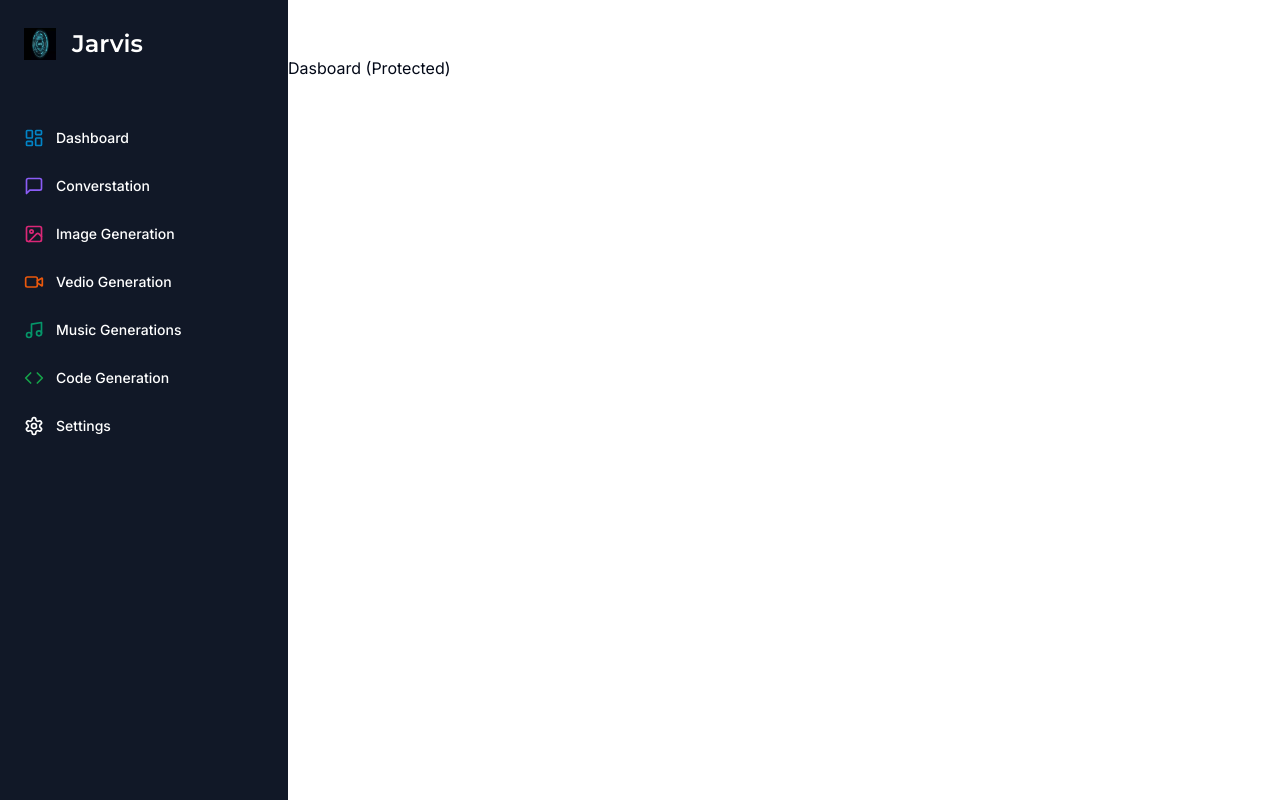
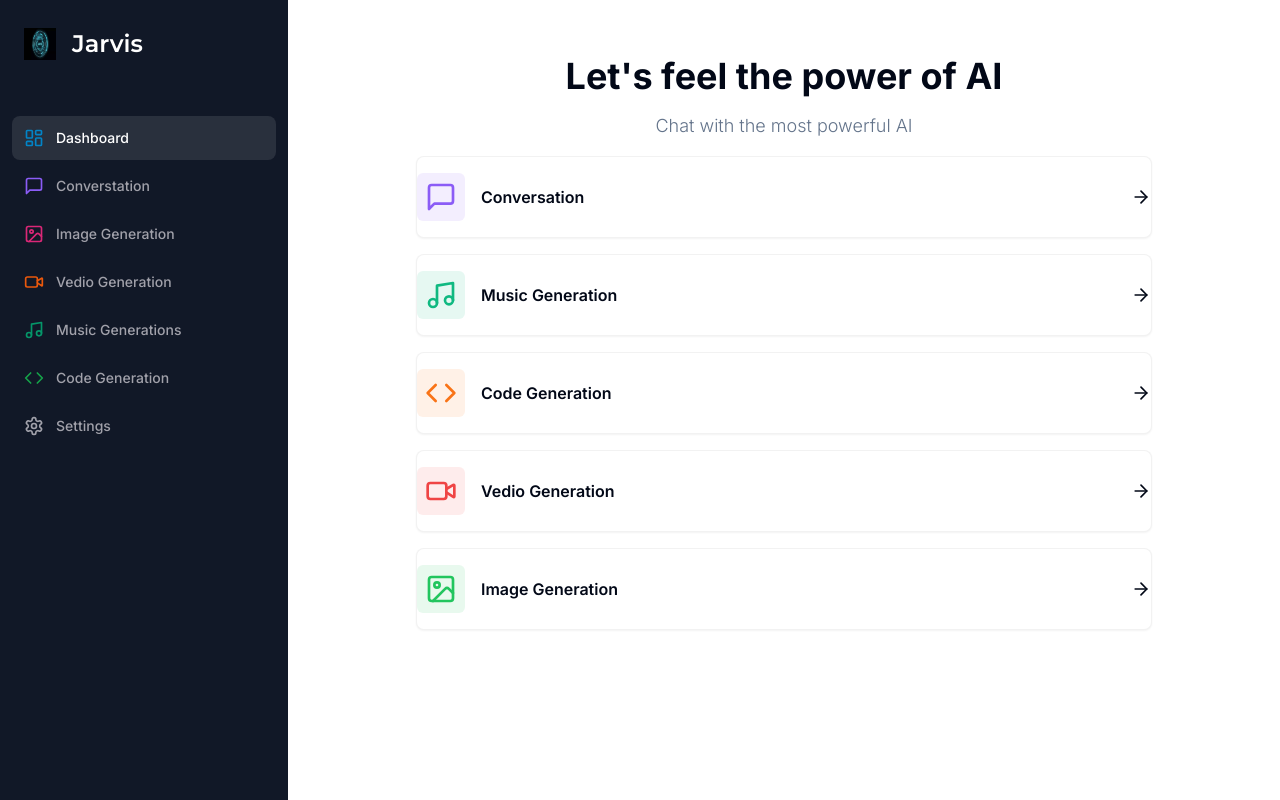
Before and after one commit to sandeep0009/jarvis_web_next, a Next.js app: page /dashboard in a window 1280 px wide. Built offline with nearby package versions, Linux system fonts and the light colour scheme.

Commit message:
done with the dashboard

```diff
--- a/src/app/(dashboard)/(routes)/dashboard/page.tsx
+++ b/src/app/(dashboard)/(routes)/dashboard/page.tsx
@@ -1,9 +1,87 @@
 "use client"
+import { Card } from '@/components/ui/card'
+import { cn } from '@/lib/utils'
+import { ArrowRight, Code, Image, MessageSquare, Music, Video } from 'lucide-react'
+import { useRouter } from 'next/navigation'
 import React from 'react'
+
+
+const tools=[
+  {
+    label:"Conversation",
+    icon:MessageSquare,
+    color:"text-violet-500",
+    bgColor:"bg-violet-500/10",
+    href:"/conversation"
+  },
+  {
+    label:"Music Generation",
+    icon:Music,
+    color:"text-emerald-500",
+    bgColor:"bg-emerald-500/10",
+    href:"/music"
+  },
+  {
+    label:"Code Generation",
+    icon:Code,
+    color:"text-orange-500",
+    bgColor:"bg-orange-500/10",
+    href:"/code"
+  },
+
+  {
+    label:"Vedio Generation",
+    icon:Video,
+    color:"text-red-500",
+    bgColor:"bg-red-500/10",
+    href:"/video"
+  },
+  {
+    label:"Image Generation",
+    icon:Image,
+    color:"text-green-500",
+    bgColor:"bg-green-500/10",
+    href:"/image"
+  },
+]
 const Dasboard = () => {
+  const router=useRouter()
   return (
-    <div>
-      Dasboard (Protected)
+    <div className='mb-8 space-y-4'>
+     <h2 className='text-2xl md:text-4xl font-bold text-center'>
+      Let's feel the power of AI
+     </h2>
+     <p className='text-muted-foreground font-light text-sm md:text-lg text-center'>
+      Chat with the most powerful AI
+     </p>
+     <div className='px-4 md:px-20 lg:px-32 space-y-4'>
+
+      {
+        tools.map((tool)=>(
+          <Card onClick={()=>router.push(tool.href)} key={tool.href}
+          className='py-4 border-black/5 flex items-center justify-between hover:shadow-md transition cursor-pointer'>
+
+            <div className='flex items-center gap-x-4'>
+
+              <div className={cn("p-2 w-fit rounded-md", tool.bgColor)}>
+                <tool.icon className={cn("w-8 h-8 ",tool.color)}/>
+              </div>
+
+              <div className="font-semibold">
+                {tool.label}
+              </div>
+            </div>
+
+            <ArrowRight className='w-5 h-5'/>
+
+
+          </Card>
+
+        ))
+      }
+
+     </div>
+
 
     </div>
   )
--- a/src/components/mobileSidebar.tsx
+++ b/src/components/mobileSidebar.tsx
@@ -1,6 +1,6 @@
 "use client"
 
-import React from 'react'
+import React, { useEffect, useState } from 'react'
 import { Button } from './ui/button'
 
 import { Menu } from 'lucide-react'
@@ -14,6 +14,17 @@
 
 
 const MbileSideBar = () => {
+    const[isMounted,setMounted]=useState(false);
+
+    useEffect(()=>{
+        setMounted(true)
+    },[])
+
+
+    if(!isMounted){
+        return null;
+    }
+
     return (
         <div>
             <Sheet>
--- a/src/components/sidebar.tsx
+++ b/src/components/sidebar.tsx
@@ -5,6 +5,7 @@
 import { Montserrat } from 'next/font/google'
 import { cn } from '@/lib/utils'
 import { Code, ImageIcon, LayoutDashboard, MessageSquare, Music, Settings, VideoIcon } from 'lucide-react'
+import { usePathname } from 'next/navigation'
 
 const monsterat=Montserrat({
   weight:"600",
@@ -67,6 +68,7 @@
 ]
 
 const Sidebar = () => {
+  const pathname=usePathname();
   return (
     <div className='space-y-4 py-4 flex flex-col h-full bg-[#11827] text-white'>
         <div className="px-3 py-3 flex-1">
@@ -87,7 +89,7 @@
                   <Link
                   href={route.href}
                   key={route.href}
-                  className='text-sm group flex p-3 w-full justify-start font-medium cursor-pointer hover:text-white hover:bg-white/10 rounded-lg transition'
+                  className={cn('text-sm group flex p-3 w-full justify-start font-medium cursor-pointer hover:text-white hover:bg-white/10 rounded-lg transition',pathname===route.href?"text-white bg-white/10":"text-zinc-400")}
                   >
 
                     <div className='flex flex-1 items-center'>
--- /dev/null
+++ b/src/components/ui/card.tsx
@@ -0,0 +1,79 @@
+import * as React from "react"
+
+import { cn } from "@/lib/utils"
+
+const Card = React.forwardRef<
+  HTMLDivElement,
+  React.HTMLAttributes<HTMLDivElement>
+>(({ className, ...props }, ref) => (
+  <div
+    ref={ref}
+    className={cn(
+      "rounded-lg border bg-card text-card-foreground shadow-sm",
+      className
+    )}
+    {...props}
+  />
+))
+Card.displayName = "Card"
+
+const CardHeader = React.forwardRef<
+  HTMLDivElement,
+  React.HTMLAttributes<HTMLDivElement>
+>(({ className, ...props }, ref) => (
+  <div
+    ref={ref}
+    className={cn("flex flex-col space-y-1.5 p-6", className)}
+    {...props}
+  />
+))
+CardHeader.displayName = "CardHeader"
+
+const CardTitle = React.forwardRef<
+  HTMLParagraphElement,
+  React.HTMLAttributes<HTMLHeadingElement>
+>(({ className, ...props }, ref) => (
+  <h3
+    ref={ref}
+    className={cn(
+      "text-2xl font-semibold leading-none tracking-tight",
+      className
+    )}
+    {...props}
+  />
+))
+CardTitle.displayName = "CardTitle"
+
+const CardDescription = React.forwardRef<
+  HTMLParagraphElement,
+  React.HTMLAttributes<HTMLParagraphElement>
+>(({ className, ...props }, ref) => (
+  <p
+    ref={ref}
+    className={cn("text-sm text-muted-foreground", className)}
+    {...props}
+  />
+))
+CardDescription.displayName = "CardDescription"
+
+const CardContent = React.forwardRef<
+  HTMLDivElement,
+  React.HTMLAttributes<HTMLDivElement>
+>(({ className, ...props }, ref) => (
+  <div ref={ref} className={cn("p-6 pt-0", className)} {...props} />
+))
+CardContent.displayName = "CardContent"
+
+const CardFooter = React.forwardRef<
+  HTMLDivElement,
+  React.HTMLAttributes<HTMLDivElement>
+>(({ className, ...props }, ref) => (
+  <div
+    ref={ref}
+    className={cn("flex items-center p-6 pt-0", className)}
+    {...props}
+  />
+))
+CardFooter.displayName = "CardFooter"
+
+export { Card, CardHeader, CardFooter, CardTitle, CardDescription, CardContent }
```
